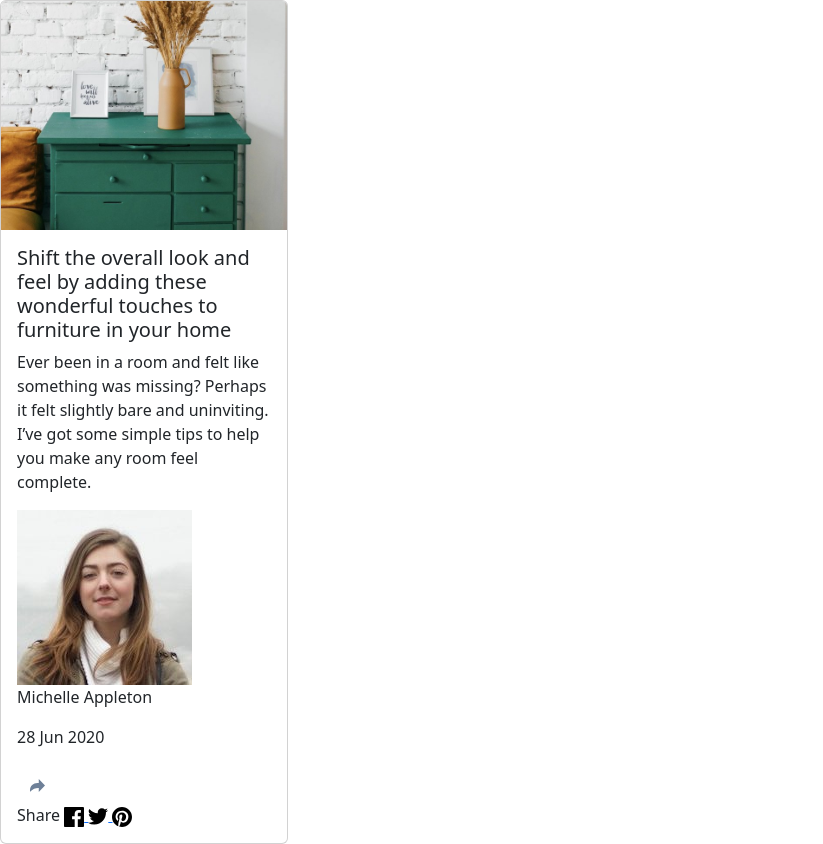
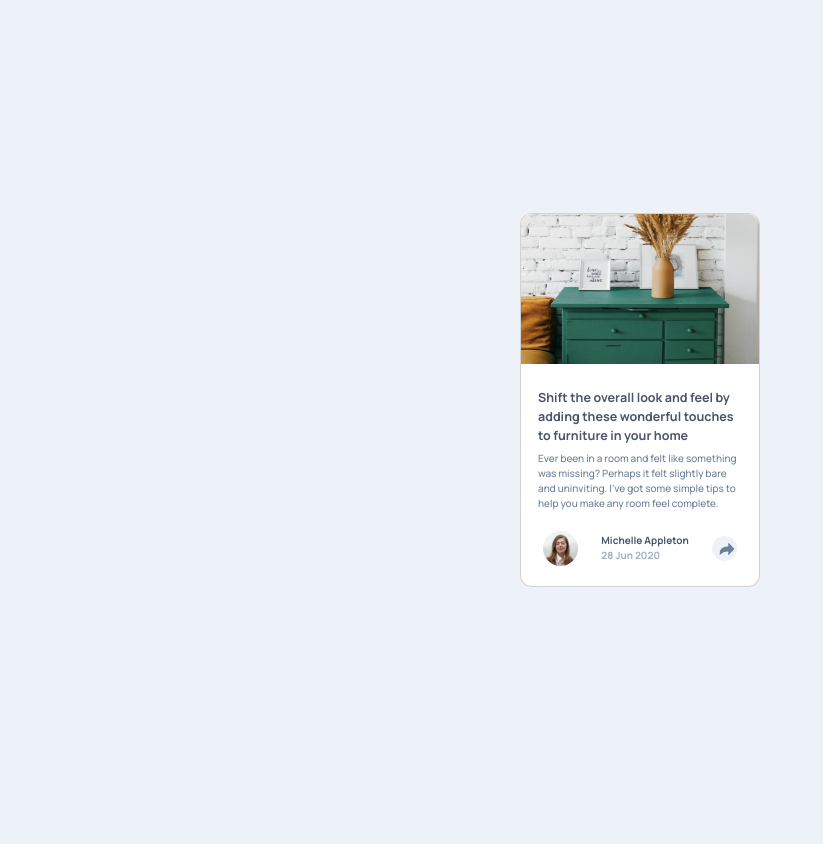
Before and after one commit to Vasiliki-Georgiou/Article_Preview_Component_Mentor_HTML_CSS_JS, a plain HTML site: page index.html in a window 1280 px wide. Shown: the whole page, without its empty margins (0-823 px from the left). After the commit the page ends 800 px from the top, so only its background shows below. Drawn offline with nearby package versions, Linux system fonts and the light colour scheme.

Commit message:
Adding CSS WIP

```diff
--- a/index.html
+++ b/index.html
@@ -8,8 +8,8 @@
   <title>Article Preview Component</title>
 </head>
 <body>
-	<div class="card" style="width: 18rem;">
-		<img src="./images/drawers.jpg" class="card-img-top" alt="...">
+	<div class="card">
+		<img src="./images/drawers.jpg" class="card-img-top" alt="image of drawers">
 		<div class="card-body">
 		  <h5 class="card-title">Shift the overall look and feel by adding these wonderful touches to furniture in your home</h5>
 		  <p class="card-text">Ever been in a room and felt like something was missing? Perhaps it felt slightly bare and uninviting. I’ve got some simple tips to help you make any room feel complete.</p>
@@ -18,8 +18,8 @@
 				<img src="./images/avatar-michelle.jpg" alt="User avatar">
 			</div>
 			<div class="user-info">
-				<p>Michelle Appleton</p>
-				<p class="date">28 Jun 2020</p>
+				<span>Michelle Appleton</span>
+				<span class="date">28 Jun 2020</span>
 			</div>
 			<div class="btn-container">
 				<a href="#" class="btn">
--- a/style.css
+++ b/style.css
@@ -0,0 +1,106 @@
+/* Common & Reset Styles */
+
+@import url('https://fonts.googleapis.com/css2?family=Manrope:wght@200..800&family=Overpass:ital,wght@0,100..900;1,100..900&display=swap');
+
+* {
+  margin: 0;
+  padding: 0;
+  box-sizing: border-box;
+}
+
+html {
+  font-size: 62.5%;
+}
+
+:root {
+  --very_dark_grayish_blue: hsl(217, 19%, 35%);
+  --desaturated_dark_blue: hsl(214, 17%, 51%);
+  --grayish_blue: hsl(212, 23%, 69%);
+  --light_grayish_blue: hsl(210, 46%, 95%);
+}
+
+/* End of Common & Reset Styles */
+
+body {
+  display: flex;
+  align-items: center;
+  justify-content: center;
+  height: 100vh;
+  background-color: var(--light_grayish_blue);
+  font-family: 'Manrope', sans-serif;
+  font-size: 1.3rem;
+}
+
+.card {
+  width: 24rem;
+  background-color: #fff;
+  border-radius: 1.2rem;
+}
+
+.card-img-top {
+  width: 100%;
+  height: 15rem;
+  border-top-left-radius: 1.2rem;
+  border-top-right-radius: 1.2rem;
+  margin-bottom: 1.5rem;
+}
+
+.card-title {
+  font-weight: 700;
+  line-height: 1.5;
+  padding: 0 0.7rem;
+  color: var(--very_dark_grayish_blue);
+}
+
+.card-text {
+  font-weight: 500;
+  padding: 0 0.7rem;
+  color: var(--desaturated_dark_blue);
+  font-size: 1rem;
+}
+
+.card-bottom {
+  display: flex;
+  justify-content: space-around;
+  align-items: center;
+  margin: 2rem 0 1rem 0;
+}
+
+.avatar-container img {
+  width: 3.5rem;
+  border-radius: 50%;
+}
+
+.user-info span {
+  display: block;
+  font-size: 1rem;
+}
+
+span:first-child {
+  color: var(--very_dark_grayish_blue);
+  font-weight: 700;
+}
+
+span:last-child {
+  color: var(--grayish_blue);
+  font-weight: 700;
+}
+
+.btn-container {
+  background-color: var(--light_grayish_blue);
+  border-radius: 100%;
+  width: 2.5rem;
+  height: 2.5rem;
+  position: relative;
+}
+
+.btn-container a svg {
+  position: absolute;
+  top: 0;
+  left: 0;
+  transform: translate(50%, 50%);
+}
+
+.social-media-icons-modal {
+  display: none;
+}
```
